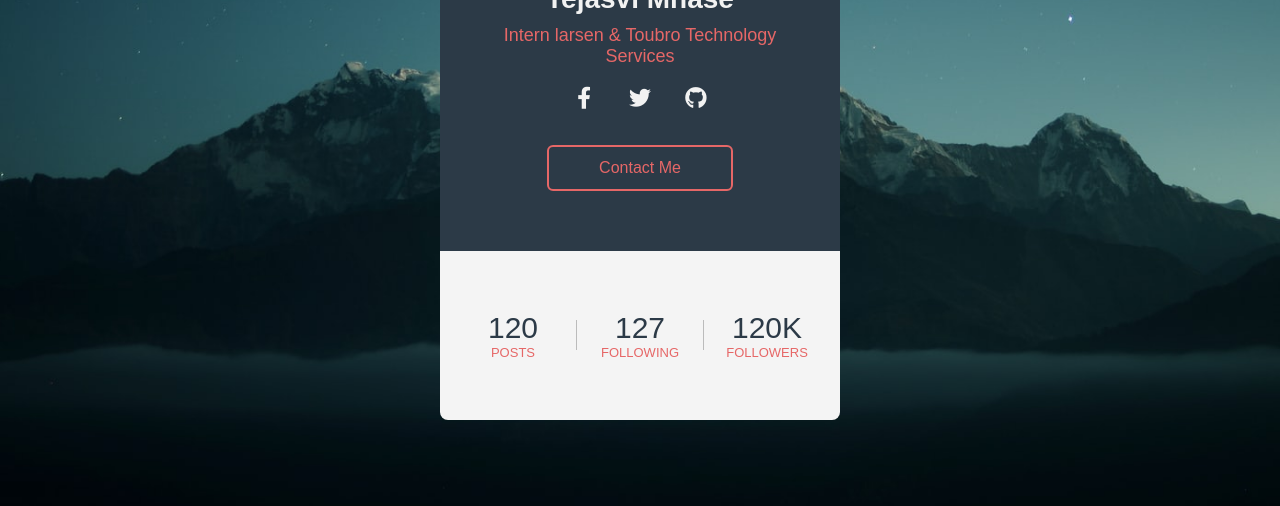
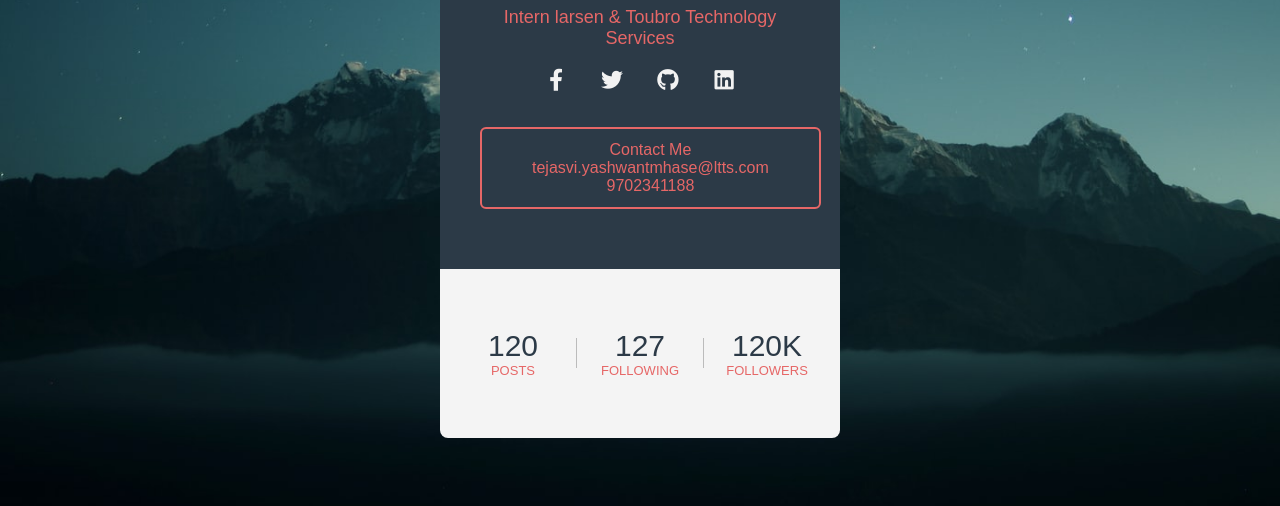
Before and after one commit to 99002669/ProfileCard, a plain HTML site: page profile card/profile card/index.html in a window 1280 px wide. Shown: the part 294-800 px from the top of the page. Drawn offline with Linux system fonts and the light colour scheme.

Commit message:
Update index.html

```diff
--- a/profile card/profile card/index.html
+++ b/profile card/profile card/index.html
@@ -19,11 +19,12 @@
         <a href="https://www.facebook.com/profile.php?id=100004188078327" class="fab fa-facebook-f"></a>
         <a href="https://twitter.com/MhaseTejasvi" class="fab fa-twitter"></a>
         <a href="https://github.com/99002669" class="fab fa-github"></a>
-        <!-- <a href="#" class="lin" aria-hidden="true"></i>"></a> -->
+        <a href="https://www.linkedin.com/in/tejasvi-mhase-165141159/" class="fab fa-linkedin"></a>
       </div>
-      <a href="#" class="contact-btn">Contact Me</a>
+      <a href="" class="contact-btn">Contact Me<br/>tejasvi.yashwantmhase@ltts.com<br/>9702341188</a>
     </div>
     <div class="card-footer">
+
       <div class="numbers">
         <div class="item">
           <span>120</span>
```
